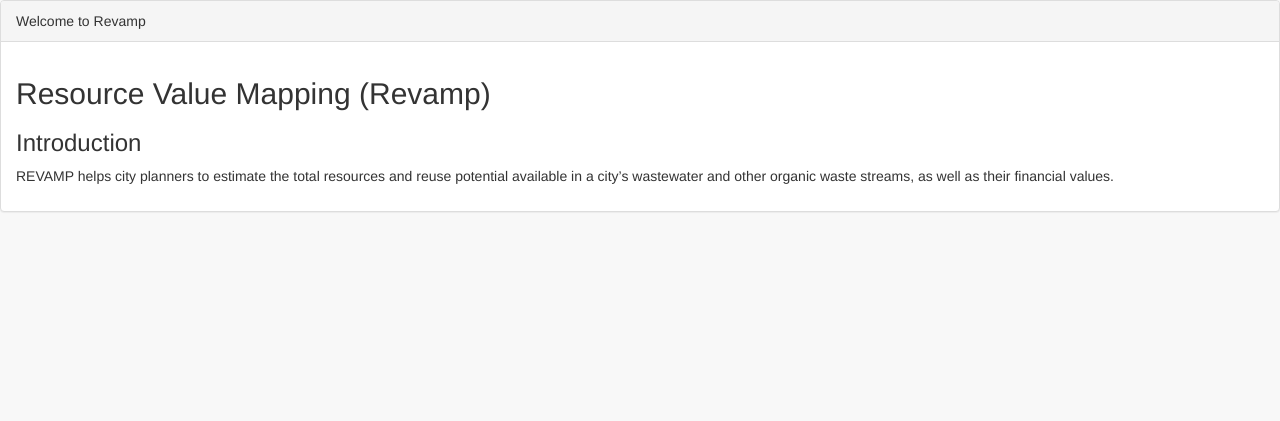
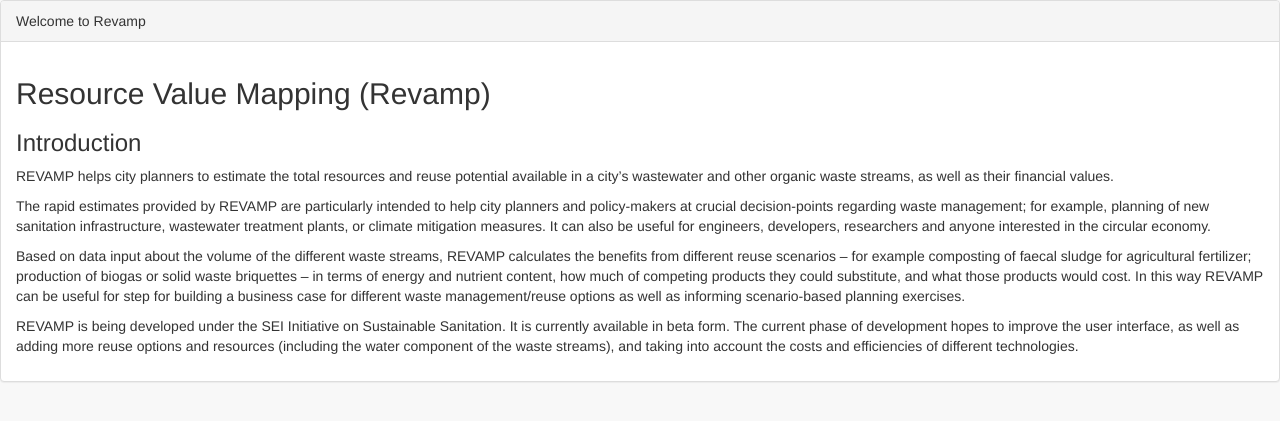
Before and after one commit to davidgillies/revamp, a Django app: page /en/ in a window 1280 px wide. Shown: the part 51-472 px from the top of the page. Run offline with Django 3.2, Linux system fonts and the light colour scheme; some libraries are stand-ins or nearby versions.

Commit message:
some interbnationalization example

```diff
--- a/revamp_tool/templates/revamp_tool/home.html
+++ b/revamp_tool/templates/revamp_tool/home.html
@@ -13,7 +13,9 @@
 					<h2>Resource Value Mapping (Revamp)</h2>
 					<h3>{% trans "Introduction" %}</h3>
 					<p>{% blocktrans %} REVAMP helps city planners to estimate the total resources and reuse potential available in a city’s wastewater and other organic waste streams, as well as their financial values.{% endblocktrans %}</p>
-					<p>
+					<p>{% blocktrans %}The rapid estimates provided by REVAMP are particularly intended to help city planners and policy-makers at crucial decision-points regarding waste management; for example, planning of new sanitation infrastructure, wastewater treatment plants,  or climate mitigation measures. It can also be useful for engineers, developers, researchers and anyone interested in the circular economy.{% endblocktrans %}</p>
+					<p>{% blocktrans %}Based on data input about the volume of the different waste streams, REVAMP calculates the benefits from different reuse scenarios – for example composting of faecal sludge for agricultural fertilizer; production of biogas or solid waste briquettes – in terms of energy and nutrient content, how much of competing products they could substitute, and what those products would cost. In this way REVAMP can be useful for step for building a business case for different waste management/reuse options as well as informing scenario-based planning exercises.{% endblocktrans %}</p>
+					<p>{% blocktrans %}REVAMP is being developed under the SEI Initiative on Sustainable Sanitation. It is currently available in beta form. The current phase of development hopes to improve the user interface, as well as adding more reuse options and resources (including the water component of the waste streams), and taking into account the costs and efficiencies of different technologies.{% endblocktrans %}</p>
 
 
 			</div>
```
Also changed, not shown: locale/es/LC_MESSAGES/django.po, 1 other file.
